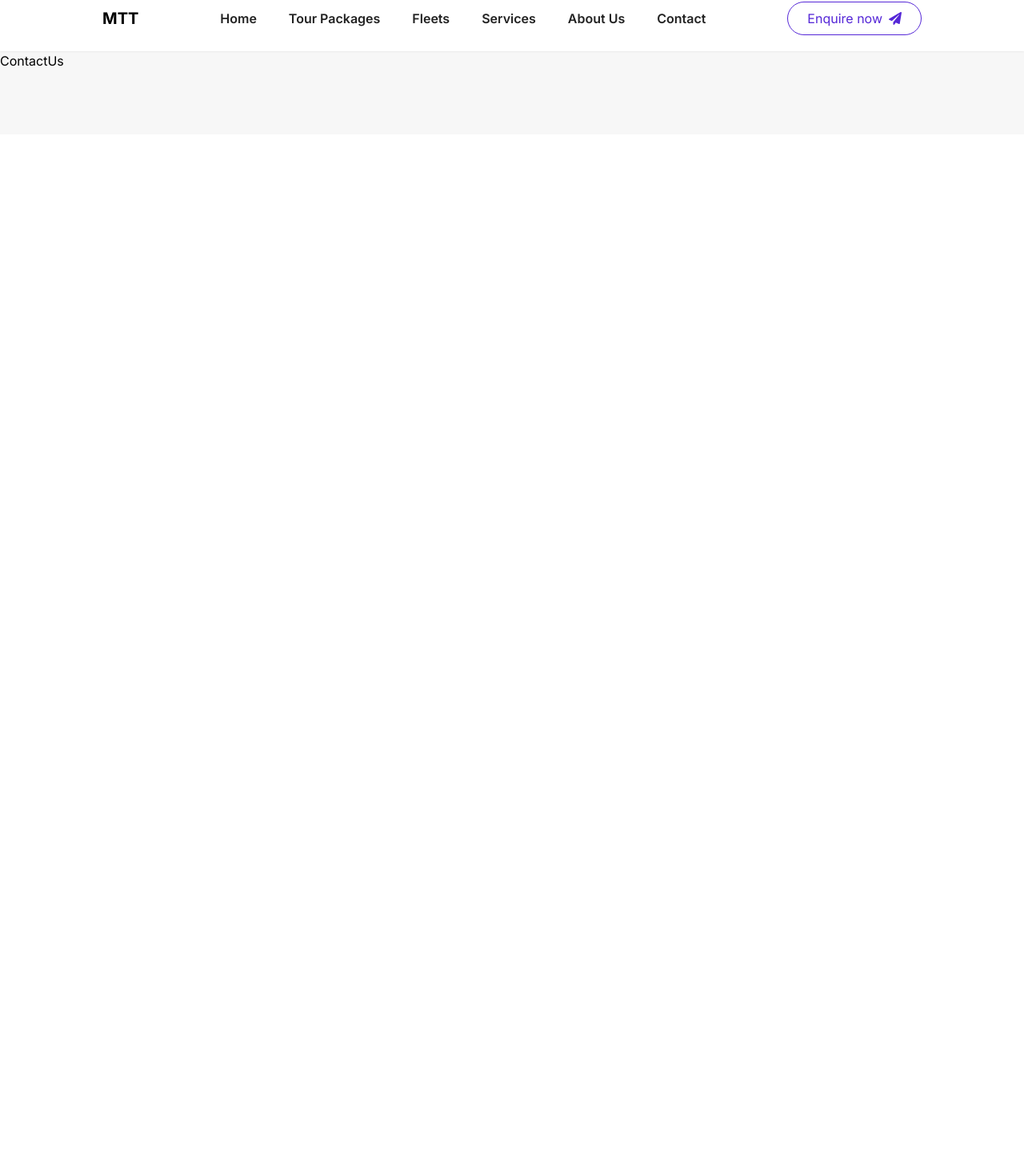
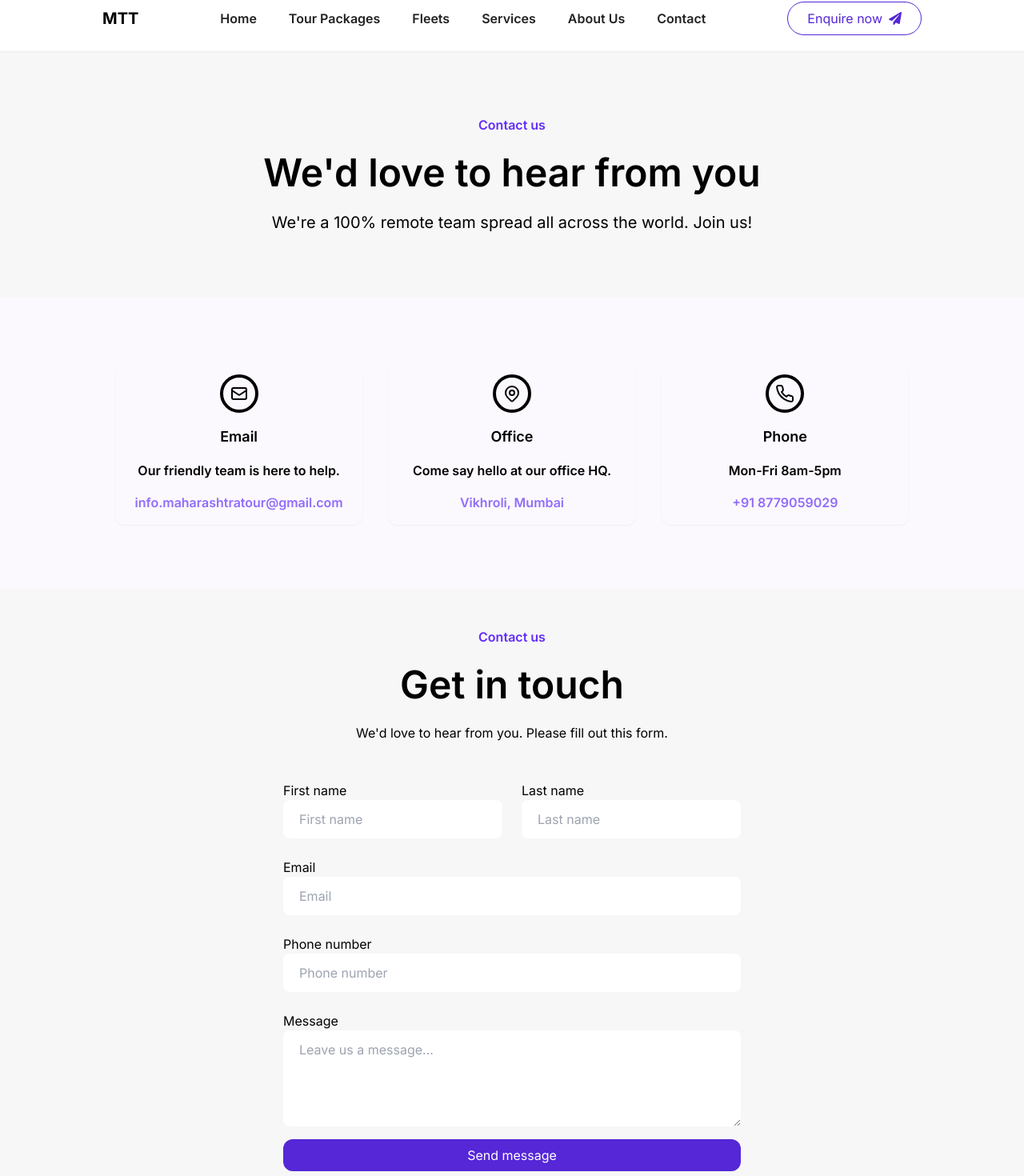
Before and after one commit to gauravhpanchal/MTT, a Next.js app: page /contact-us in a window 1280 px wide. Shown: the part 18-1488 px from the top of the page at 80% size. Before the commit the page ends 800 px from the top, so only its background shows below. Built offline with nearby package versions, Linux system fonts and the light colour scheme.

Commit message:
contact us form added

```diff
--- a/package.json
+++ b/package.json
@@ -9,6 +9,7 @@
     "lint": "next lint"
   },
   "dependencies": {
+    "@emailjs/browser": "^4.3.3",
     "clsx": "^2.1.0",
     "formik": "^2.4.5",
     "framer-motion": "^11.0.8",
--- /dev/null
+++ b/src/app/contact-us/ContactUsForm.js
@@ -0,0 +1,169 @@
+"use client";
+
+import { useFormik } from "formik";
+import React, { useRef } from "react";
+import emailjs from "@emailjs/browser";
+import { ContactUsSchema } from "@/components/schemas/ContactUsSchema";
+const initialValues = {
+  firstname: "",
+  lastname: "",
+  email: "",
+  phonenumber: "",
+  message: "",
+};
+
+const ContactUsForm = () => {
+  const form = useRef(null);
+  const {
+    values,
+    errors,
+    handleBlur,
+    handleChange,
+    handleSubmit,
+    touched,
+    resetForm,
+  } = useFormik({
+    initialValues: initialValues,
+    validationSchema: ContactUsSchema,
+    onSubmit: (values) => {},
+  });
+
+  const sendEmail = (e) => {
+    e.preventDefault();
+
+    if (form.current) {
+      emailjs
+        .sendForm(
+          "service_lycm0xl",
+          "template_l1jvd7o",
+          form.current,
+          "4itbfBdegtJAhQS1i"
+        )
+        .then(
+          (result) => {
+            console.log("SUCCESS!", result.text);
+          },
+          (error) => {
+            console.log("FAILED...", error.text);
+          }
+        );
+
+      resetForm();
+    }
+  };
+  return (
+    <>
+      <div className="mt-12 lg:px-36 px-4 mx-auto text-center">
+        <p className="text-[#632DF8] font-semibold">Contact us</p>
+        <p className="font-semibold text-5xl mt-6">Get in touch</p>
+        <p className="mt-6">
+          We'd love to hear from you. Please fill out this form.
+        </p>
+      </div>
+
+      <form
+        onSubmit={sendEmail}
+        ref={form}
+        className="mt-12 mb-20 lg:px-36 px-4 mx-auto"
+      >
+        <div className="flex lg:flex-row flex-col gap-6">
+          {/* Firstname */}
+          <div className="flex flex-col">
+            <label htmlFor="">First name</label>
+            <input
+              type="text"
+              placeholder="First name"
+              name="firstname"
+              className="rounded-lg px-5 py-3 w-96 lg:w-full border-[#374151]"
+              value={values.firstname}
+              onChange={handleChange}
+              onBlur={handleBlur}
+            />
+            {errors.firstname && touched.firstname ? (
+              <p className="text-[#ef4444] text-sm">{errors.firstname}</p>
+            ) : null}
+          </div>
+          {/* Lastname */}
+          <div className="flex flex-col">
+            <label htmlFor="">Last name</label>
+            <input
+              type="text"
+              placeholder="Last name"
+              name="lastname"
+              className="rounded-lg px-5 w-96 lg:w-full py-3 border-[#374151]"
+              value={values.lastname}
+              onChange={handleChange}
+              onBlur={handleBlur}
+            />
+            {errors.lastname && touched.lastname ? (
+              <p className="text-[#ef4444] w-44 lg:w-full text-sm">
+                {errors.lastname}
+              </p>
+            ) : null}
+          </div>
+        </div>
+        {/* Email */}
+        <div className="flex flex-col mt-6">
+          <label htmlFor="">Email</label>
+          <input
+            type="email"
+            placeholder="Email"
+            name="email"
+            className="rounded-lg px-5 py-3 w-96 lg:w-full border-[#374151]"
+            value={values.email}
+            onChange={handleChange}
+            onBlur={handleBlur}
+          />
+          {errors.email && touched.email ? (
+            <p className="text-[#ef4444] text-sm">{errors.email}</p>
+          ) : null}
+        </div>
+        {/* Phonenumber */}
+        <div className="flex flex-col mt-6">
+          <label htmlFor="">Phone number</label>
+          <input
+            type="tel"
+            pattern="[0-9]{10}"
+            placeholder="Phone number"
+            name="phonenumber"
+            className="rounded-lg px-5 py-3 w-96 lg:w-full border-[#374151]"
+            value={values.phonenumber}
+            onChange={handleChange}
+            onBlur={handleBlur}
+          />
+          {errors.phonenumber && touched.phonenumber ? (
+            <p className="text-[#ef4444] text-sm">{errors.phonenumber}</p>
+          ) : null}
+        </div>
+        {/* Message */}
+        <div className="flex flex-col mt-6">
+          <label htmlFor="">Message</label>
+          <textarea
+            placeholder="Leave us a message..."
+            name="message"
+            rows={4}
+            cols={50}
+            className="rounded-lg px-5 py-3 w-96 lg:w-full border-[#374151]"
+            value={values.message}
+            onChange={handleChange}
+            onBlur={handleBlur}
+          />
+          {errors.message && touched.message ? (
+            <p className="text-[#ef4444] text-sm">{errors.message}</p>
+          ) : null}
+        </div>
+        {/* Send Message */}
+        <div className="">
+          <button
+            type="submit"
+            className="px-4 py-2 text-white rounded-xl w-full mt-4 bg-buttonPrimary text-buttonText"
+          >
+            Send message
+          </button>
+        </div>
+      </form>
+    </>
+  );
+};
+
+export default ContactUsForm;
--- /dev/null
+++ b/src/app/contact-us/ContactUsHero.js
@@ -0,0 +1,62 @@
+import { HiOutlineMail, HiOutlineLocationMarker } from "react-icons/hi";
+import { FiPhone } from "react-icons/fi";
+
+const data = [
+  {
+    icons: HiOutlineMail,
+    title: "Email",
+    description: "Our friendly team is here to help.",
+    additional: "info.maharashtratour@gmail.com",
+  },
+  {
+    icons: HiOutlineLocationMarker,
+    title: "Office",
+    description: "Come say hello at our office HQ.",
+    additional: "Vikhroli, Mumbai",
+  },
+  {
+    icons: FiPhone,
+    title: "Phone",
+    description: "Mon-Fri 8am-5pm",
+    additional: "+91 8779059029",
+  },
+];
+
+const ContactUsHero = () => {
+  return (
+    <>
+      <div className="lg:px-36 py-20 px-4 text-center bg-white">
+        <p className="text-[#632DF8] font-semibold">Contact us</p>
+        <p className="font-semibold text-5xl mt-6">
+          We'd love to hear from you
+        </p>
+        <p className="mt-6 text-xl ">
+          We're a 100% remote team spread all across the world. Join us!
+        </p>
+      </div>
+      <div className="lg:px-36 lg:py-20 py-10 px-4 grid lg:grid-cols-3 grid-cols-1 gap-8 text-center bg-[#fbf9fe]">
+        {data.map((item) => (
+          <div
+            key={item.title}
+            className="flex flex-col items-center shadow-sm hover:shadow-md rounded-xl py-4"
+          >
+            <div className="mb-4 h-12 w-12 rounded-full border-4 border-blue-100 flex justify-center items-center p-2 bg-blue-200 ">
+              <item.icons className="h-8 w-8 text-blue-600" />
+            </div>
+            <div>
+              <p className="font-semibold text-lg">{item.title}</p>
+              <p className="mt-4 font-semibold mx-auto text-gray-700">
+                {item.description}
+              </p>
+              <p className="text-[#926cfa] font-semibold mt-4">
+                {item.additional}
+              </p>
+            </div>
+          </div>
+        ))}
+      </div>
+    </>
+  );
+};
+
+export default ContactUsHero;
--- a/src/app/contact-us/page.js
+++ b/src/app/contact-us/page.js
@@ -1,9 +1,14 @@
-import React from 'react'
+import React from "react";
+import ContactUsHero from "./ContactUsHero";
+import ContactUsForm from "./ContactUsForm";
 
 const ContactUs = () => {
   return (
-    <div>ContactUs</div>
-  )
-}
+    <div className="flex flex-col mb-20">
+      <ContactUsHero />
+      <ContactUsForm />
+    </div>
+  );
+};
 
-export default ContactUs
+export default ContactUs;
--- a/src/app/layout.js
+++ b/src/app/layout.js
@@ -19,7 +19,6 @@ export default function RootLayout({ children }) {
         <meta name="description" content="Description" />
       </head>
       <body className={inter.className}>
-        {/* <div className="sticky top-0 bg-bgSecondary"> */}
         <div className="bg-bgSecondary z-20 sticky top-0 ">
           <Navbar />
         </div>
--- a/src/components/BookYourRide.js
+++ b/src/components/BookYourRide.js
@@ -16,14 +16,14 @@ const BookYourRide = () => {
           Book Your Ride Today
         </h1>
         <h4 className="text-base text-textSecondary font-bold text-justify">
-          Ready to experience the convenience and reliability of Shree Ganesh
-          Cab? Booking your ride is easy! Simply visit our website, use our
-          user-friendly app, or give us a call. Your journey with Shree Ganesh
-          Cab begins with a click or a call.
+          Ready to experience the convenience and reliability of Maharashtra
+          Tour? Booking your ride is easy! Simply visit our website, use our
+          user-friendly app, or give us a call. Your journey with Maharashtra
+          Tour begins with a click or a call.
         </h4>
         <h4 className="text-base text-textSecondary font-bold text-justify">
           Join the countless satisfied customers who have made us their
-          preferred choice for taxi services in Mumbai. Shree Ganesh Cab - Where
+          preferred choice for taxi services in Mumbai. Maharashtra Tour - Where
           Comfort Meets Convenience!
         </h4>
         <div className="grid md:grid-cols-3 grid-cols-1 md:gap-0 gap-8 ">
--- a/src/components/CallNowButton.js
+++ b/src/components/CallNowButton.js
@@ -6,7 +6,7 @@ const CallNowButton = () => {
       {/* Call Button */}
       <a
         href="tel:+919076182397"
-        className="bg-green-500 text-buttonText z-50 bg-[#25d366] flex items-center gap-2 hover:bg-green-600 text-white px-4 py-2  rounded-xl shadow"
+        className="bg-green-500 text-buttonText z-50 bg-buttonPrimary flex items-center gap-2 hover:bg-green-600 text-white px-4 py-2  rounded-xl shadow"
       >
         <MdAddCall className="h-8 w-8" />
         <span className="font-semibold">Call Now</span>
--- a/src/components/OurFleets.js
+++ b/src/components/OurFleets.js
@@ -71,6 +71,7 @@ const OurFleets = () => {
     <div className="flex mt-8 justify-center flex-col items-center gap-4 md:gap-16 md:px-32 py-2 ">
       <H1 content={"Our Fleets"} />
       {/* Cars Container */}
+      {/* Web */}
       <div className="grid md:grid-cols-4 gap-4 grid-cols-1">
         {fleetsData.map((fleet) => (
           <div
@@ -80,8 +81,6 @@ const OurFleets = () => {
             <div className="h-[210px] w-[300px]">
               <Image
                 src={fleet.img}
-                width={300}
-                // height={210}
                 className="w-[300px] overflow-hidden object-contain h-auto rounded-2xl"
                 alt="hero"
               />
--- /dev/null
+++ b/src/components/schemas/ContactUsSchema.js
@@ -0,0 +1,12 @@
+import * as Yup from "yup";
+
+export const ContactUsSchema = Yup.object({
+  firstname: Yup.string().min(2).max(14).required("Firstname is required"),
+  lastname: Yup.string().min(2).max(14).required("Lastname is required"),
+  email: Yup.string().email().required("Email is required"),
+  phonenumber: Yup.string()
+    .min(10)
+    .max(11)
+    .required("Phone number is required"),
+  message: Yup.string().required("Message is required"),
+});
```
Also changed, not shown: 1 other file (tests, documents, lock files or other folders).
